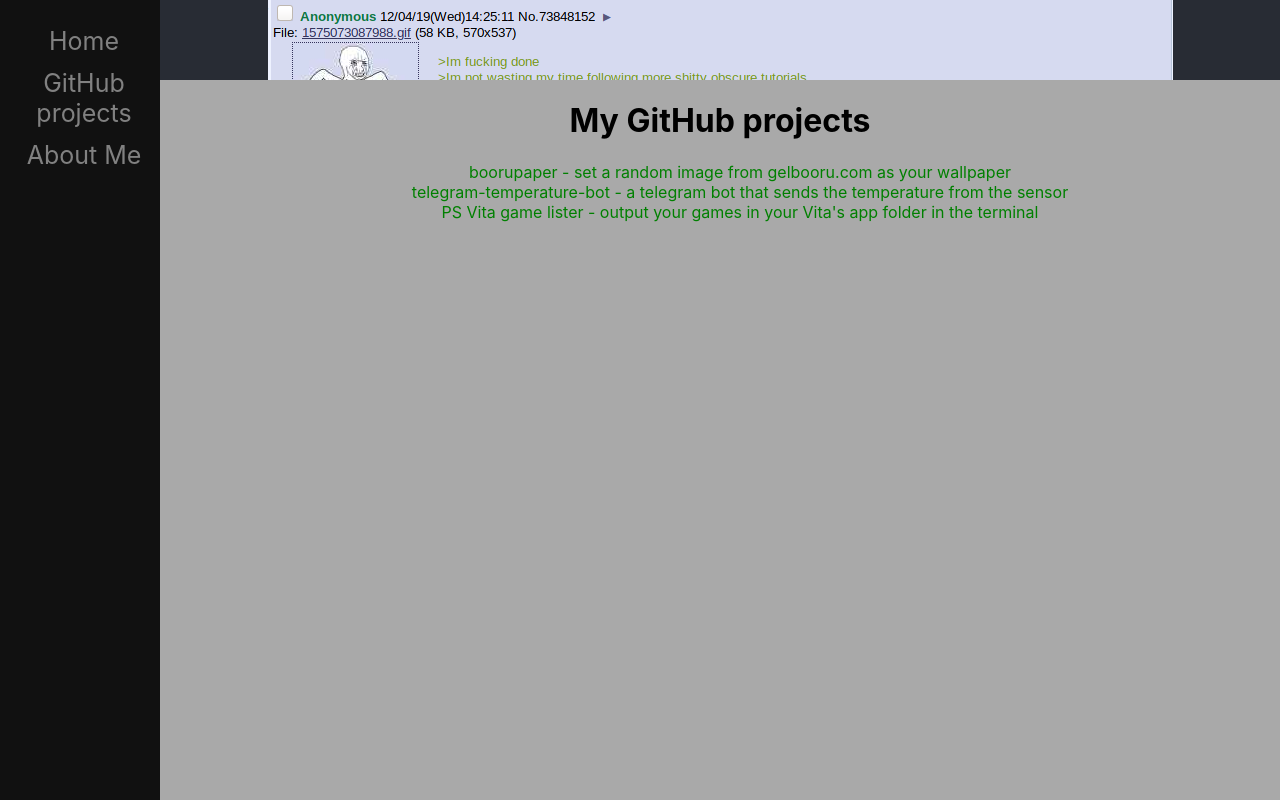
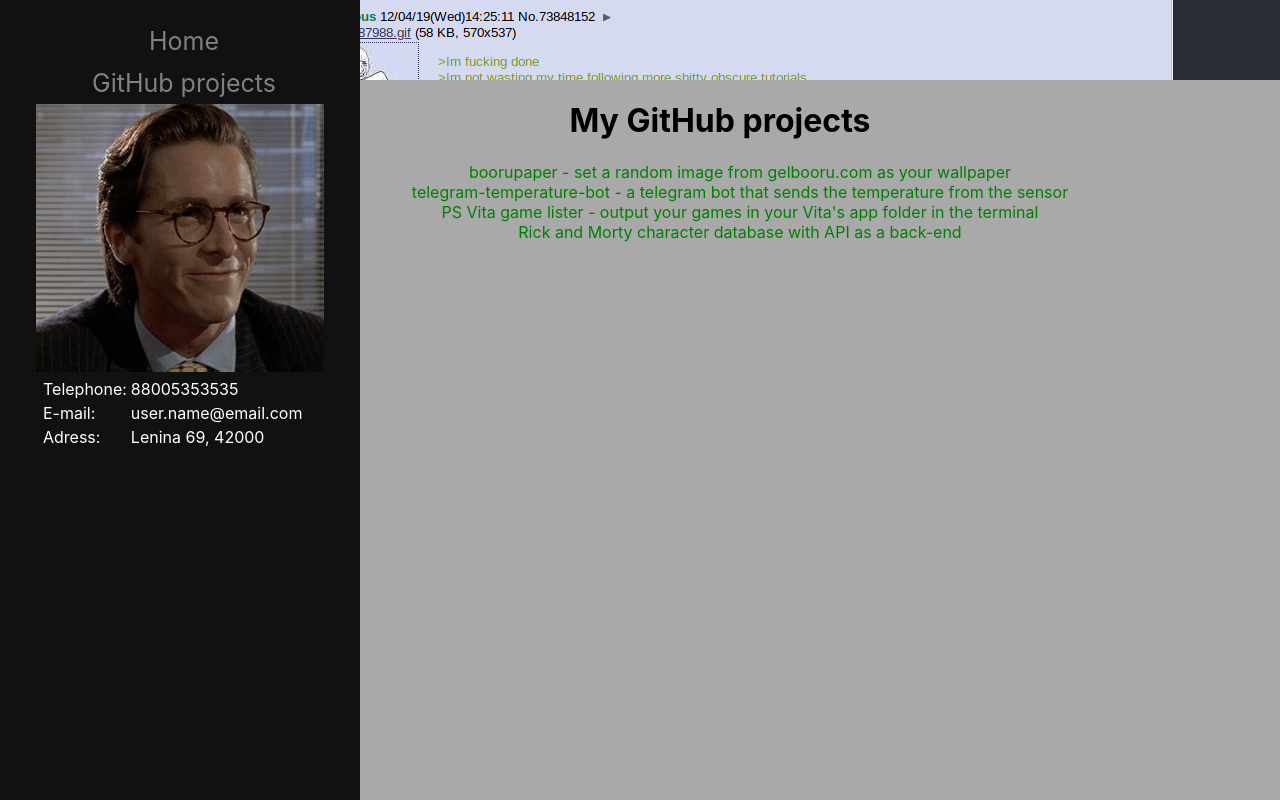
Before and after one commit to AzimovParviz/resume, a React (Create React App) app: page /projects in a window 1280 px wide. Built offline with nearby package versions, Linux system fonts and the light colour scheme.

Commit message:
Changed the layout, moved the info to the sidebar, added templates for the skillcard and homepage

```diff
--- a/src/App.css
+++ b/src/App.css
@@ -12,7 +12,13 @@
 }
 
 #portrait {
-    float:left;
+    width: 80%;
+    height: 80%;
+}
+
+#basic-info {
+    padding-left: 40px;
+    color: white;
 }
 
 #header-bg {
@@ -57,7 +63,7 @@
 
 .sidenav {
   height: 100%;
-  width: 160px;
+  width: 360px;
   position: fixed;
   z-index: 1;
   top: 0;
--- a/src/components/body.js
+++ b/src/components/body.js
@@ -5,7 +5,6 @@
 function Body() {
     return(
         <div>
-          <h2>Should I bloat this simple web page</h2>
           <img id="portrait" src={portrait}></img>
           <table id="basic-info">
             <tr>
--- /dev/null
+++ b/src/components/homepage.js
@@ -0,0 +1,14 @@
+import React from 'react';
+import '../App.css';
+
+function Home() {
+    return(
+        <div className="homepage">
+          <h1>About me</h1>
+          <div className="homepage-flexbox">
+          </div>
+        </div>
+    );
+}
+
+export default Home;
--- a/src/components/repos.js
+++ b/src/components/repos.js
@@ -17,6 +17,11 @@
         'url':'https://github.com/AzimovParviz/PSVitaGameLister',
         'image-url':''
     },
+    {
+	'title': 'Rick and Morty character database with API as a back-end',
+        'url':'https://github.com/AzimovParviz/skwebstudioassignment',
+        'image-url':''
+    }
 ];
 
 function Repos() {
--- a/src/components/sidebar.js
+++ b/src/components/sidebar.js
@@ -3,6 +3,7 @@
 import '../App.css';
 import Repos from './repos.js';
 import Body from './body.js';
+import Home from './homepage.js';
 import App from '../App.js';
 
 function Sidebar() {
@@ -16,12 +17,12 @@
           <div>
             <Link to="/">Home</Link>
             <Link to="/projects/">GitHub projects</Link>
-	    <Link to="/aboutme">About Me</Link>
+            <Body/>
           </div>
         </div>
         <Switch>
           <Route path="/projects" component={Repos} />
-	  <Route path="/aboutme" component={Body}/>
+	  <Route path="/" component={Home}/>
         </Switch>
       </BrowserRouter>
     </div>
```
Also changed, not shown: src/components/skillcard.js (added, +16 -0 lines).
